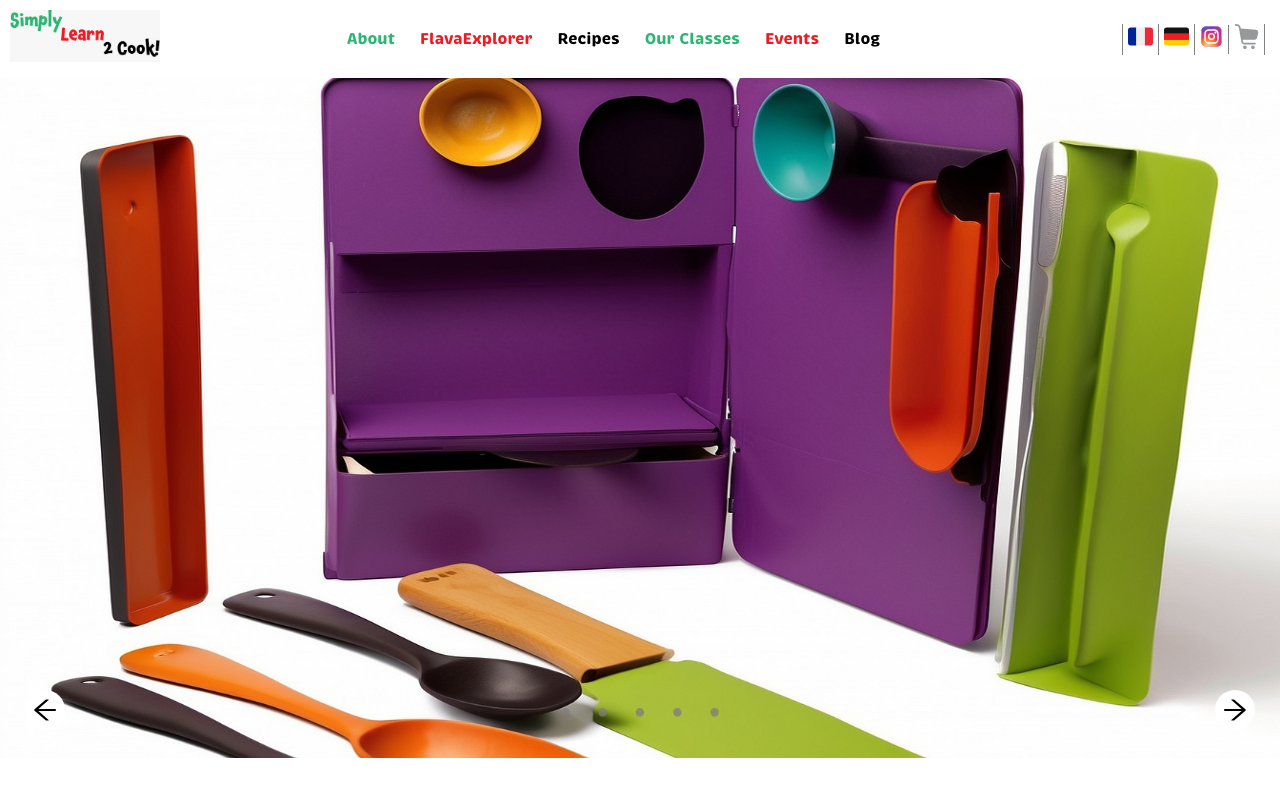
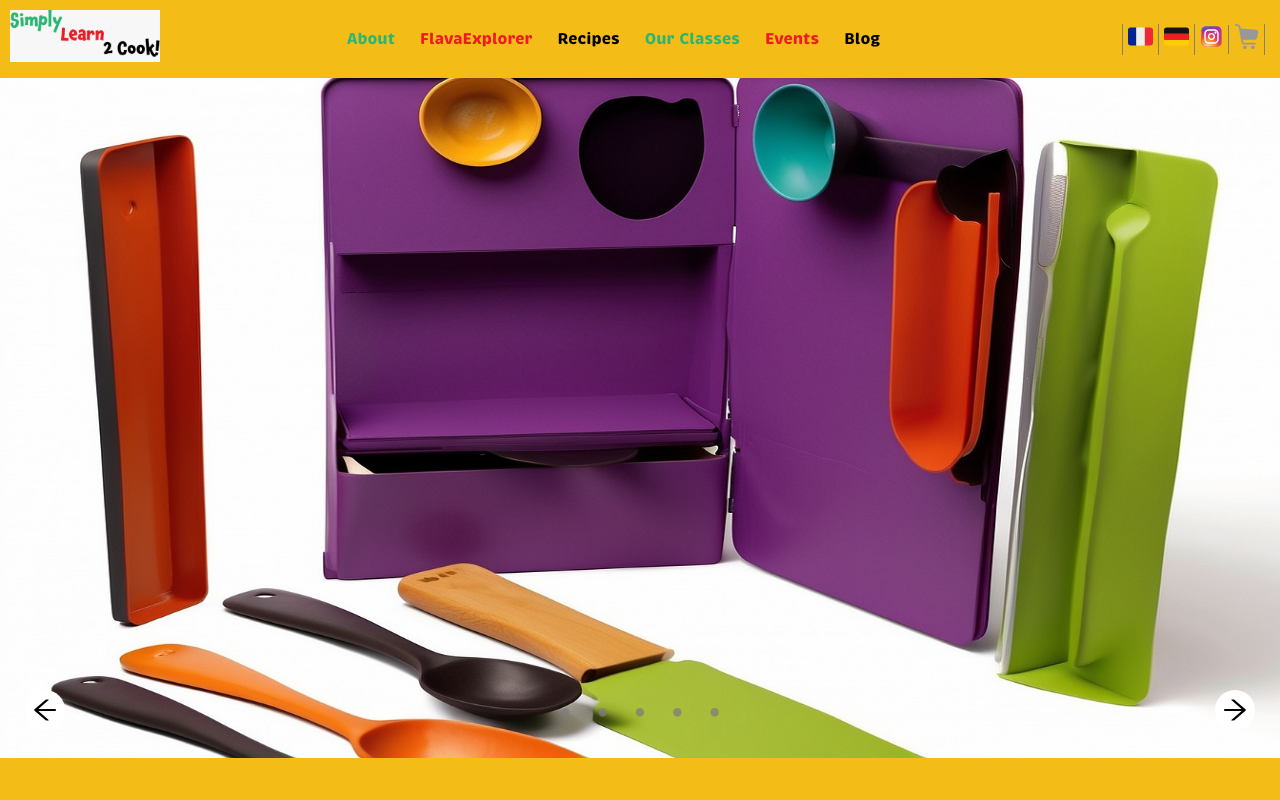
Before and after one commit to awaghat99/SimplyLearn2Cook, a React (Create React App) app: page / in a window 1280 px wide. Shown: the top 800 px of the page. Built offline with nearby package versions, Linux system fonts and the light colour scheme.

Commit message:
change background-color

```diff
--- a/src/App.css
+++ b/src/App.css
@@ -13,6 +13,7 @@
 .App {
   text-align: center;
   font-family: "Brevia-Bold";
+  background-color: #f3bc16;
 }
 
 a {
--- a/src/components/Navbar/Navbar.css
+++ b/src/components/Navbar/Navbar.css
@@ -1,5 +1,5 @@
 .nav {
-  background-color: #ffffff;
+  background-color: #f3bc16;
   font-size: 16px;
 }
 
```
